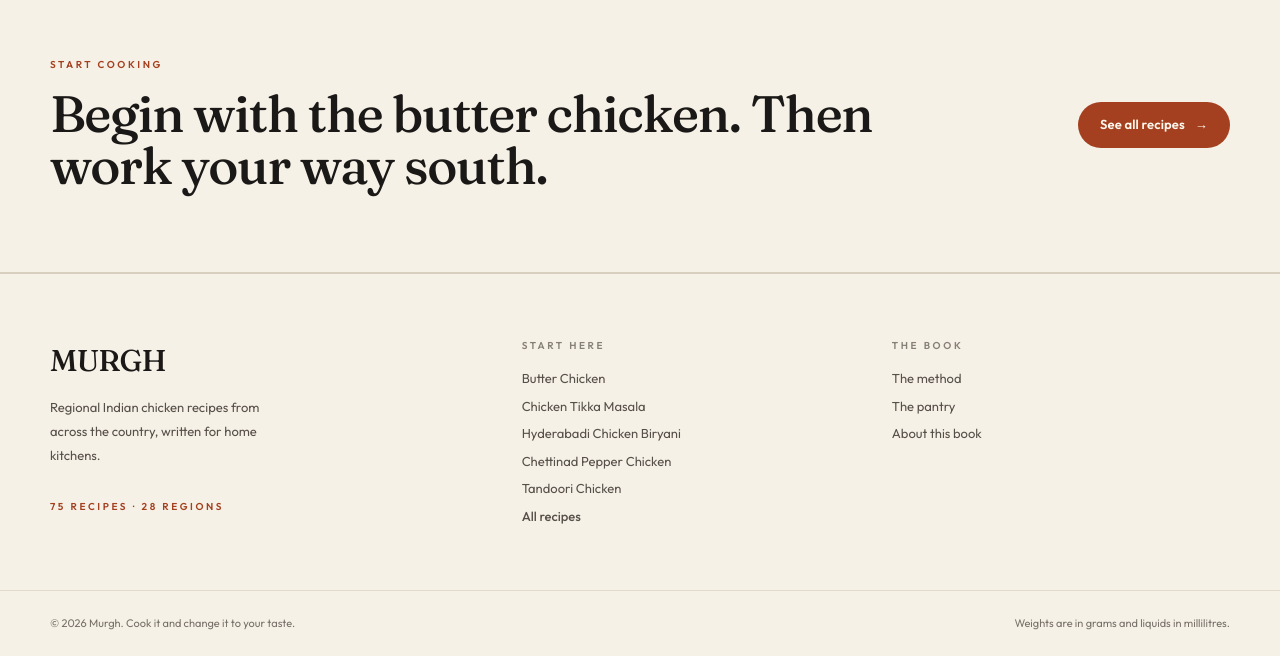
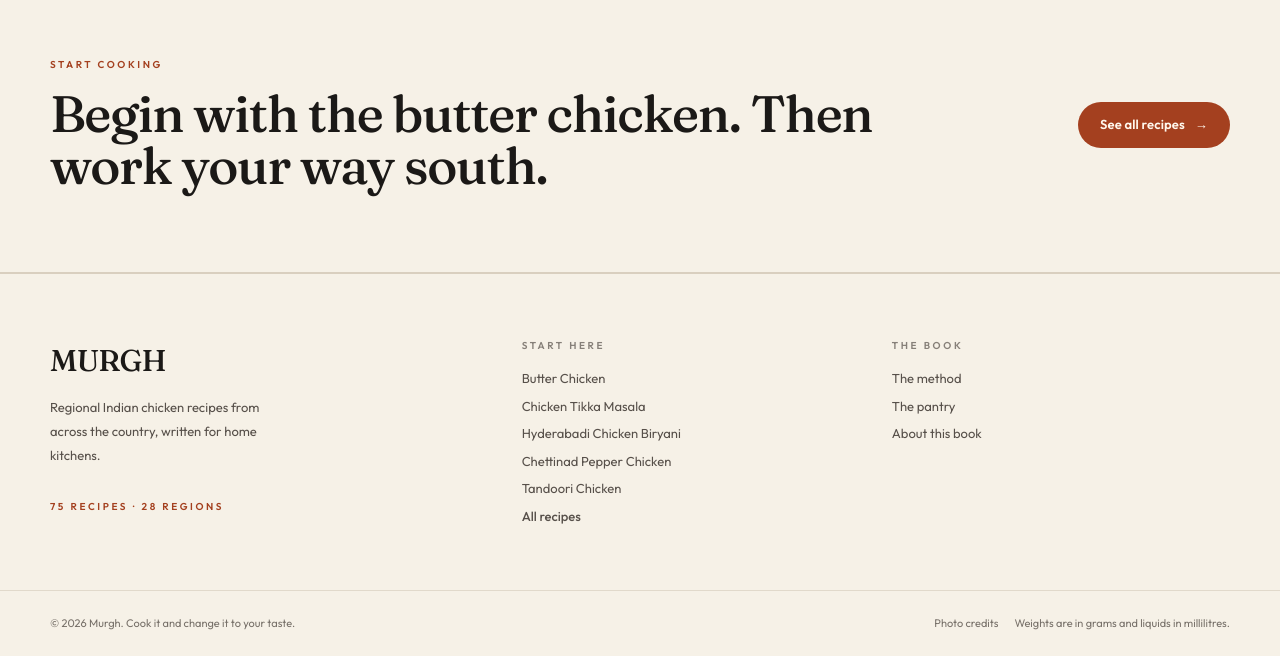
Before and after one commit to mdmoin7/nouratable, a Next.js app: page / in a window 1280 px wide. Shown: the part 4936-5592 px from the top of the page. Built offline with nearby package versions, Linux system fonts and the light colour scheme; no server answers.

Commit message:
Add photo attribution link to footer

```diff
--- a/components/site-footer.tsx
+++ b/components/site-footer.tsx
@@ -60,7 +60,7 @@ export function SiteFooter() {
       <div className="border-t border-line/70">
         <div className="wrap flex flex-col gap-2 py-6 text-[11px] text-ink-soft/80 sm:flex-row sm:items-center sm:justify-between">
           <p>© {new Date().getFullYear()} Murgh. Cook it and change it to your taste.</p>
-          <p>Weights are in grams and liquids in millilitres.</p>
+          <p className="flex gap-4"><Link href="/image-credits" className="link-underline hover:text-ember">Photo credits</Link><span>Weights are in grams and liquids in millilitres.</span></p>
         </div>
       </div>
     </footer>
```
